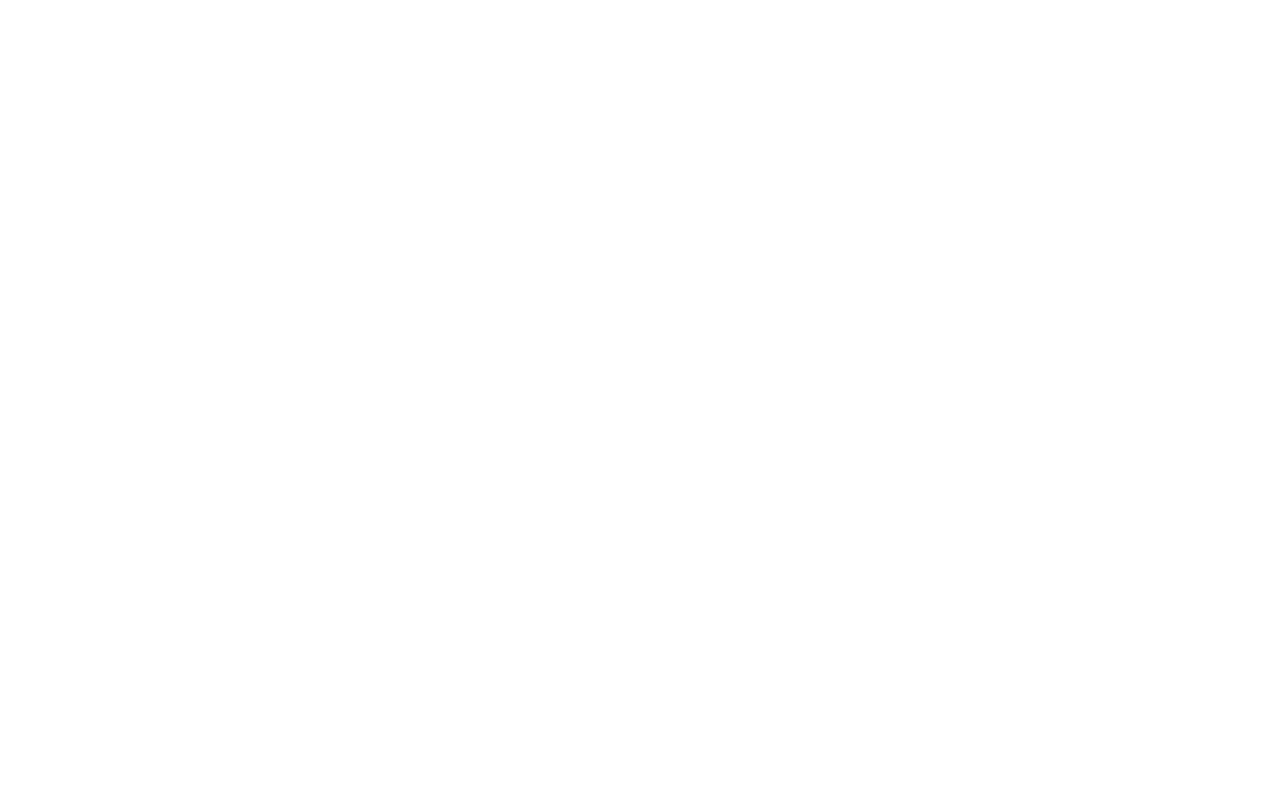
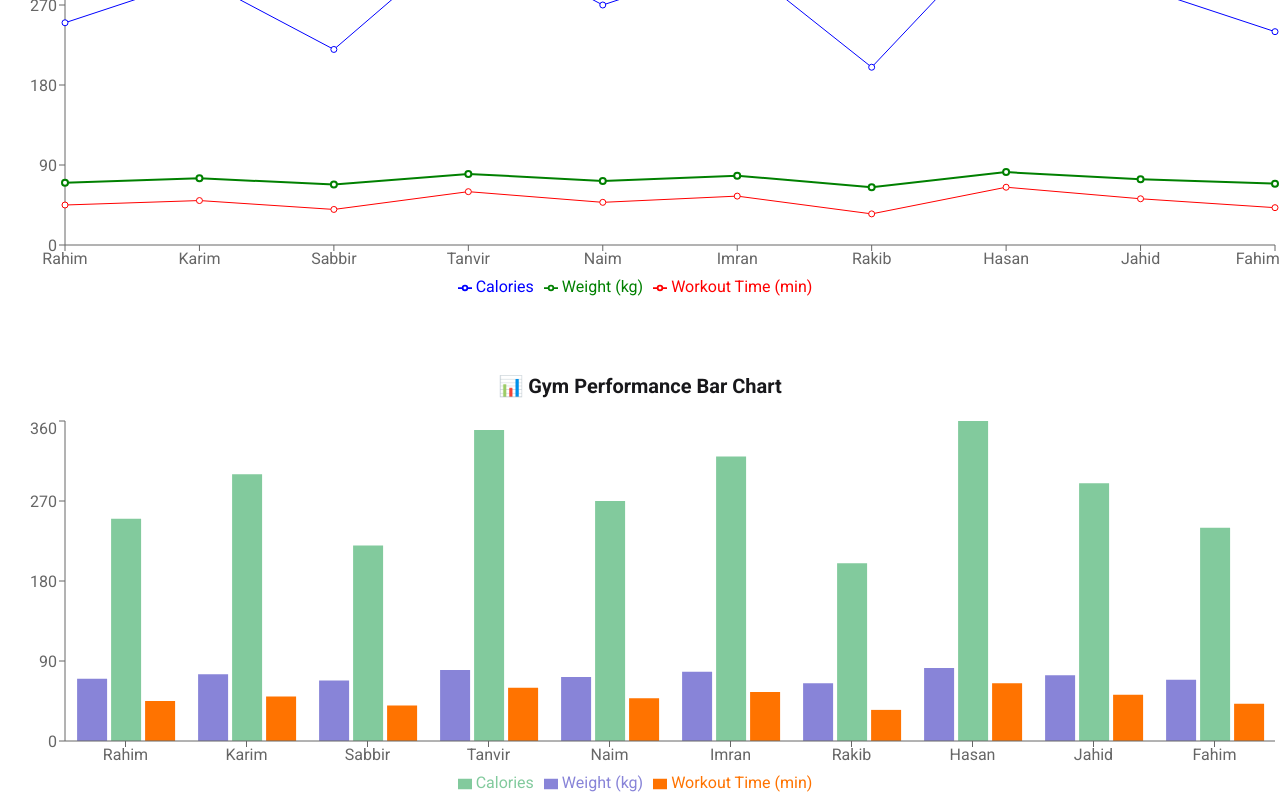
Before and after one commit to abutalha08/react-ecosystem-tailwind, a React (Vite) app: page / in a window 1280 px wide. Shown: the part 958-1758 px from the top of the page. Before the commit the page ends 802 px from the top, so only its background shows below. Built offline with nearby package versions, Linux system fonts and the light colour scheme.

Commit message:
Add charts to your react app

```diff
--- a/package.json
+++ b/package.json
@@ -14,6 +14,7 @@
     "lucide-react": "^1.3.0",
     "react": "^19.2.4",
     "react-dom": "^19.2.4",
+    "recharts": "^3.8.1",
     "tailwindcss": "^4.2.2"
   },
   "devDependencies": {
--- a/src/App.jsx
+++ b/src/App.jsx
@@ -4,6 +4,8 @@
 import DaisyNav from './components/DaisyNav/DaisyNav'
 import NavBar from './components/NavBar/NavBar'
 import PricingOptions from './components/PricingOptions/PricingOptions'
+import ResultsChart from './components/ResultsChart/ResultsChart'
+import ResultsBarChart from './components/ResultsChart/ResultsBarChart'
 
 
 const pricingPromise = fetch("pricingData.json").then(res => res.json());
@@ -32,8 +34,11 @@
           <PricingOptions pricingPromise = {pricingPromise}></PricingOptions>
         </Suspense>
       </main>
+
+      <ResultsChart></ResultsChart>
+      <ResultsBarChart></ResultsBarChart>
     </>
   )
 }
 
-export default App
+export default App;
--- a/src/components/DaisyPricingCard/DaisyPricingCard.jsx
+++ b/src/components/DaisyPricingCard/DaisyPricingCard.jsx
@@ -10,7 +10,7 @@
       <h2 className="text-3xl font-bold">{name}</h2>
       <span className="text-xl">{price}</span>
     </div>
-    <ul className="mt-6 flex flex-col gap-2 text-xs">
+    <ul className="mt-6 flex flex-col gap-2 text-xs flex-1">
       {
         features.map((feature,index) => <li key={index}>
         <svg xmlns="http://www.w3.org/2000/svg" className="size-4 me-2 inline-block text-success" fill="none" viewBox="0 0 24 24" stroke="currentColor"><path strokeLinecap="round" strokeLinejoin="round" strokeWidth="2" d="M5 13l4 4L19 7" /></svg>
--- /dev/null
+++ b/src/components/ResultsChart/ResultsBarChart.jsx
@@ -0,0 +1,40 @@
+import React from 'react';
+import { Bar, BarChart, XAxis, YAxis, Tooltip, Legend, ResponsiveContainer } from 'recharts';
+
+const gymData = [
+    { id: 1, name: "Rahim", weight: 70, calories: 250, workoutTime: 45 },
+    { id: 2, name: "Karim", weight: 75, calories: 300, workoutTime: 50 },
+    { id: 3, name: "Sabbir", weight: 68, calories: 220, workoutTime: 40 },
+    { id: 4, name: "Tanvir", weight: 80, calories: 350, workoutTime: 60 },
+    { id: 5, name: "Naim", weight: 72, calories: 270, workoutTime: 48 },
+    { id: 6, name: "Imran", weight: 78, calories: 320, workoutTime: 55 },
+    { id: 7, name: "Rakib", weight: 65, calories: 200, workoutTime: 35 },
+    { id: 8, name: "Hasan", weight: 82, calories: 360, workoutTime: 65 },
+    { id: 9, name: "Jahid", weight: 74, calories: 290, workoutTime: 52 },
+    { id: 10, name: "Fahim", weight: 69, calories: 240, workoutTime: 42 }
+];
+
+const ResultsBarChart = () => {
+    return (
+        <div className="w-full h-96 mt-30">
+            <h2 className="text-xl font-bold text-center mb-4">
+                📊 Gym Performance Bar Chart
+            </h2>
+
+            <ResponsiveContainer width="100%" height="100%">
+                <BarChart data={gymData}>
+                    <XAxis dataKey="name" />
+                    <YAxis />
+                    <Tooltip />
+                    <Legend />
+
+                    <Bar dataKey="weight" fill="#8884d8" name="Weight (kg)" />
+                    <Bar dataKey="calories" fill="#82ca9d" name="Calories" />
+                    <Bar dataKey="workoutTime" fill="#ff7300" name="Workout Time (min)" />
+                </BarChart>
+            </ResponsiveContainer>
+        </div>
+    );
+};
+
+export default ResultsBarChart;
--- /dev/null
+++ b/src/components/ResultsChart/ResultsChart.jsx
@@ -0,0 +1,39 @@
+import React from 'react';
+import { LineChart, Line, XAxis, YAxis, Tooltip, Legend, ResponsiveContainer } from 'recharts';
+
+const gymData = [
+    { id: 1, name: "Rahim", weight: 70, calories: 250, workoutTime: 45 },
+    { id: 2, name: "Karim", weight: 75, calories: 300, workoutTime: 50 },
+    { id: 3, name: "Sabbir", weight: 68, calories: 220, workoutTime: 40 },
+    { id: 4, name: "Tanvir", weight: 80, calories: 350, workoutTime: 60 },
+    { id: 5, name: "Naim", weight: 72, calories: 270, workoutTime: 48 },
+    { id: 6, name: "Imran", weight: 78, calories: 320, workoutTime: 55 },
+    { id: 7, name: "Rakib", weight: 65, calories: 200, workoutTime: 35 },
+    { id: 8, name: "Hasan", weight: 82, calories: 360, workoutTime: 65 },
+    { id: 9, name: "Jahid", weight: 74, calories: 290, workoutTime: 52 },
+    { id: 10, name: "Fahim", weight: 69, calories: 240, workoutTime: 42 }
+];
+
+const ResultsChart = () => {
+    return (
+        <div className="w-full h-96">
+            <h2 className="text-xl font-bold text-center my-6">
+                📊 Gym Performance Chart
+            </h2>
+
+            <ResponsiveContainer width="100%" height="100%">
+                <LineChart data={gymData}>
+                    <Line dataKey="weight" stroke="green" strokeWidth={2} name="Weight (kg)" />
+                    <Line dataKey="calories" stroke="blue" name="Calories" />
+                    <Line dataKey="workoutTime" stroke="red" name="Workout Time (min)" />
+                    <XAxis dataKey="name" />
+                    <YAxis />
+                    <Tooltip />
+                    <Legend />
+                </LineChart>
+            </ResponsiveContainer>
+        </div>
+    );
+};
+
+export default ResultsChart;
```
Also changed, not shown: 1 other file (tests, documents, lock files or other folders).
